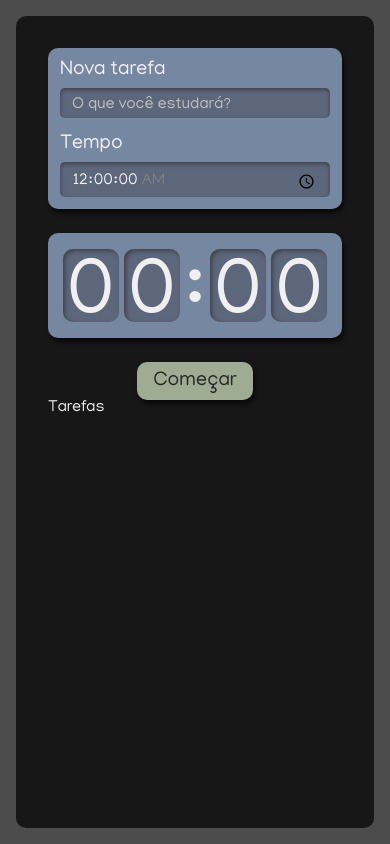
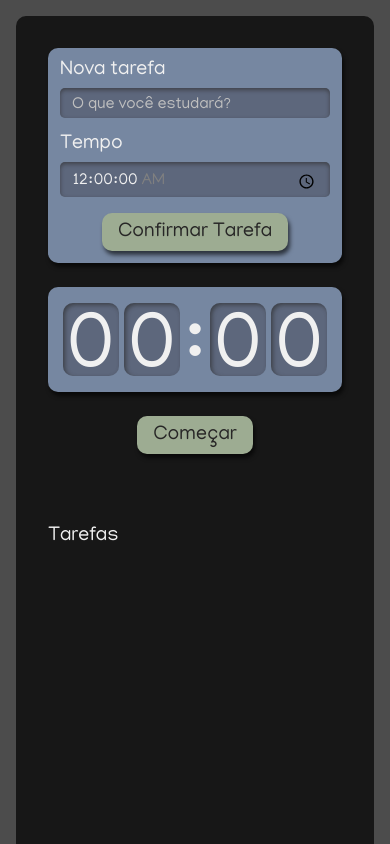
Before and after one commit to rafaballerini/ReactTypescriptCurso, a React (Create React App) app in the folder projeto/: page / in a window 390 px wide. Shown: the top 844 px of the page. Built offline with nearby package versions, Linux system fonts and the light colour scheme.

Commit message:
estilizacao mobile

```diff
--- a/projeto/src/components/Form/index.tsx
+++ b/projeto/src/components/Form/index.tsx
@@ -48,11 +48,7 @@ export function Form (props: IFormProps) {
           onChange={(event) => { setTime(event.target.value) }}
           required/>
         </div>
-      <button
-        type="submit"
-        style={{ display: 'none'}}>
-          Confirmar Tarefa
-      </button>
+      <button type="submit">Confirmar Tarefa</button>
     </form>
   )
 }
--- a/projeto/src/components/Form/style.scss
+++ b/projeto/src/components/Form/style.scss
@@ -5,14 +5,13 @@
   padding: 12px;
   margin-bottom: 24px;
   box-shadow: 2px 4px 4px #0000009F;
+  display:flex;
+  flex-direction: column;
 
   .inputContainer {
     display: flex;
     flex-direction: column;
     margin-bottom: 16px;
-    &:last-of-type {
-      margin-bottom: 0;
-    }
 
     label {
       margin-bottom: 8px;
@@ -32,4 +31,19 @@
       }
     }
   }
+
+  button {
+    align-self: center;
+    color: #272626;
+    font-size: 1.25rem;
+    background-color: #9DAC92;
+    padding: 8px 16px;
+    border-radius: 10px;
+    box-shadow: 2px 4px 4px #0000009F;
+
+    &:active {
+      background-color: #7E8876;
+      box-shadow: 2px 2px 4px #0000009F inset;
+    }
+  }
 }
--- a/projeto/src/components/Item/index.tsx
+++ b/projeto/src/components/Item/index.tsx
@@ -1,4 +1,5 @@
 import { ITaskData } from '../../types/Task'
+import './style.scss'
 
 interface IItemProps {
   item: ITaskData,
@@ -9,11 +10,11 @@ interface IItemProps {
 export function Item(props: IItemProps) {
   return (
     <li
-      className={`${props.item.selected ? "selected" : "not_selected"}`}
+      className={`item ${props.item.selected ? "item--selected" : ""} ${props.item.completed ? "item--completed" : ""}`}
       onClick={() => !props.item.completed && props.onClick(props.item, props.index)}>
-      <h1>{props.item.task}</h1>
+      <h3>{props.item.task}</h3>
       <span>{props.item.time}</span>
-      {props.item.completed && <span>COMPLETADO</span>}
+      {props.item.completed && <span className="concluido" aria-label="icone de concluido"></span>}
     </li>
   )
 }
--- a/projeto/src/components/Item/style.scss
+++ b/projeto/src/components/Item/style.scss
@@ -0,0 +1,38 @@
+.item {
+  background-color: #4D4D4D;
+  border-radius: 8px;
+  box-shadow: 2px 4px 4px #0000009F;
+  padding: 12px;
+  margin-bottom: 8px;
+  position: relative;
+
+  h3 {
+    margin-bottom: 8px;
+  }
+
+  span {
+    color: #818181;
+  }
+}
+
+.item--selected {
+  background-color: #292929;
+  box-shadow: 2px 4px 4px #0000009F inset;
+}
+
+.item--completed {
+  background-color: #566F42;
+
+  .concluido {
+    background-image: url('../../assets/img/check-mark.svg');
+    background-repeat: no-repeat;
+    background-size: 38px 38px;
+    display: block;
+    right: 12px;
+    top: 50%;
+    transform: translateY(-50%);
+    position: absolute;
+    width: 42px;
+    height: 43px;
+  }
+}
--- a/projeto/src/components/List/style.scss
+++ b/projeto/src/components/List/style.scss
@@ -1,3 +1,8 @@
 .lista-tarefas {
   grid-area: tarefas;
+
+  h2 {
+    font-size: 1.25rem;
+    margin-bottom: 12px;
+  }
 }
--- a/projeto/src/components/Stopwatch/style.scss
+++ b/projeto/src/components/Stopwatch/style.scss
@@ -3,6 +3,7 @@
   display: flex;
   flex-direction: column;
   align-items: center;
+  margin-bottom: 24px;
 
   .relogio-wrapper {
     width: 100%;
--- a/projeto/src/index.scss
+++ b/projeto/src/index.scss
@@ -53,7 +53,7 @@ input {
 
 html {
 	width: 100vw;
-	height: 100vh;
+	min-height: 100vh;
 }
 
 button {
```
Also changed, not shown: projeto/src/assets/img/check-mark.svg (added).
